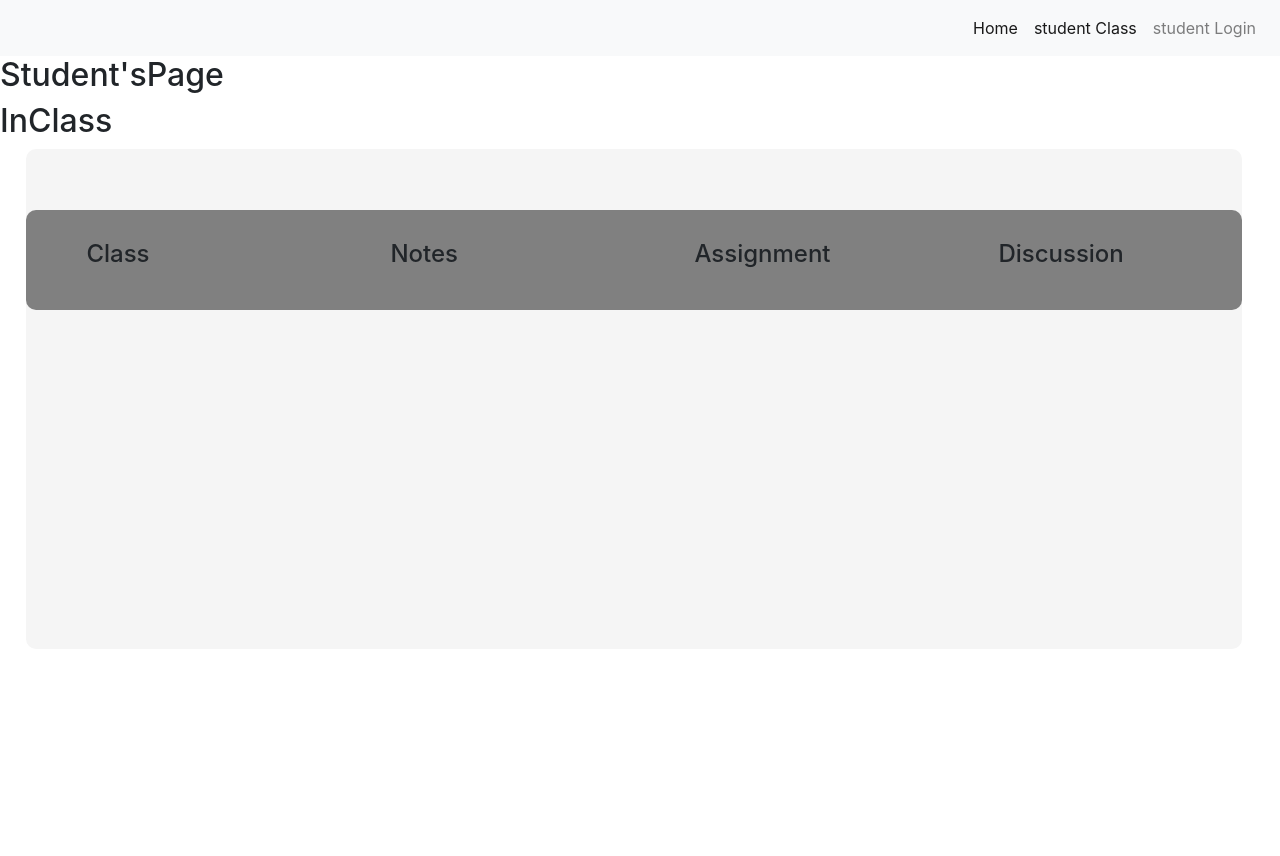
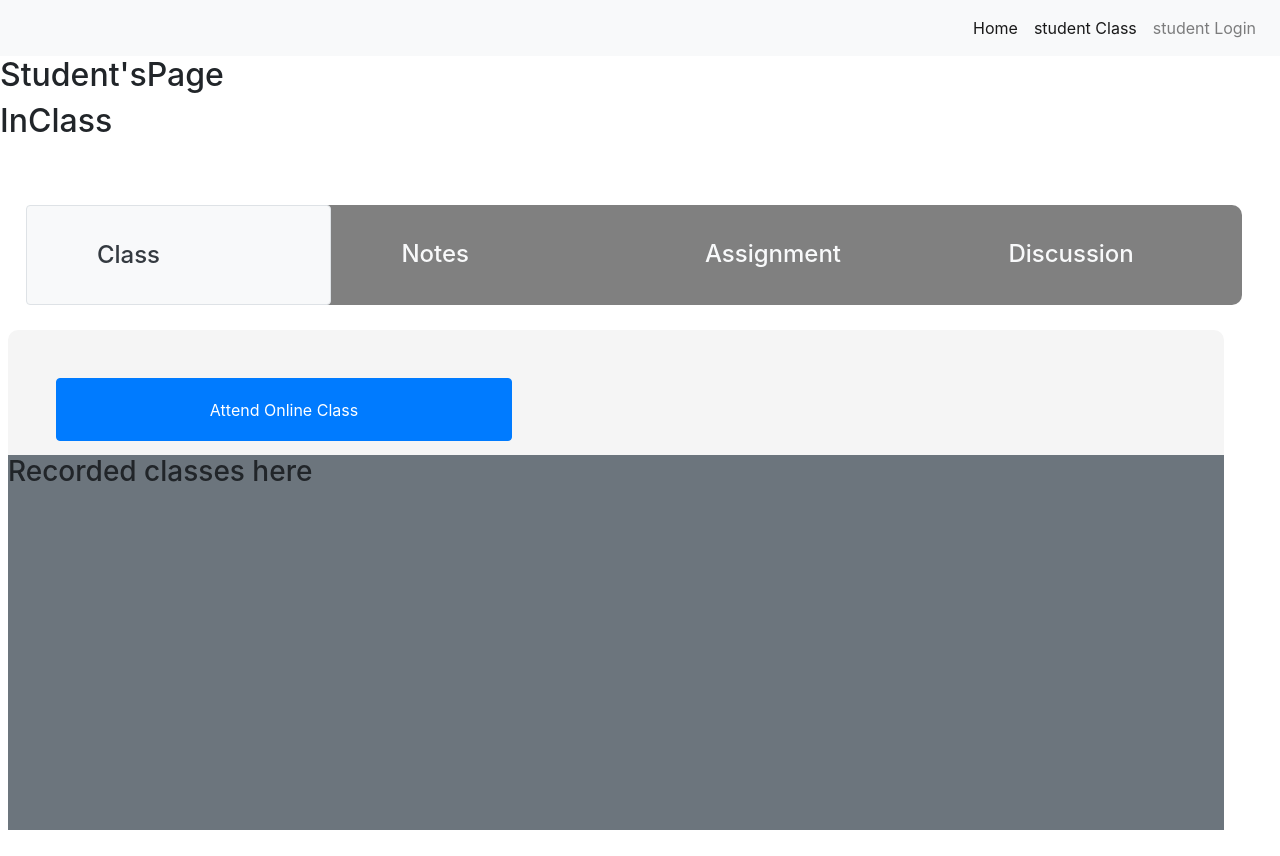
Before and after one commit to SanketKumar75/Collify, a React (Create React App) app in the folder client/: page /student/class in a window 1280 px wide. Before the commit the page ends 800 px from the top, so only its background shows below. Built offline with nearby package versions, Linux system fonts and the light colour scheme.

Commit message:
Baaic froner things remains

```diff
--- a/client/src/faculty-comp/FacClass.js
+++ b/client/src/faculty-comp/FacClass.js
@@ -15,19 +15,22 @@ const FacClass = () => {
             <h2>InClass</h2>
             <div className="Options Content">
 
-                   <NavLink className=" nav-link col text-secondry bg-light  border rounded" to="/faculty/class"><div className="Option text-dark"><h4>Class</h4></div></NavLink>
-                   <NavLink className=" nav-link col text-secondry " to="/faculty/notes"><div className="Option text-light"><h4>Notes</h4></div></NavLink>
+                   <NavLink className=" nav-link col text-secondary bg-light  border rounded" to="/faculty/class"><div className="Option text-dark"><h4>Class</h4></div></NavLink>
+                   <NavLink className=" nav-link col text-secondary " to="/faculty/notes"><div className="Option text-light"><h4>Notes</h4></div></NavLink>
                    <NavLink className=" nav-link col text-secondry " to="/faculty/assignment"><div className="Option text-light"><h4>Assignment</h4></div></NavLink>
                    <NavLink className=" nav-link col text-secondry " to="/faculty/disscussion"><div className="Option text-light"><h4>Discussion</h4></div></NavLink>
 
 
                 </div>
         </div>
-            <div className="Content">
+            <div className="Content row ml-2">
+            <div className="h-25 w-50">
+            <button type="button" className="col btn btn-primary h-50 w-75 mt-5 ml-5">Take Online Class</button>
+            </div>
 
+                <div className="mt-25 h-75 w-100 bg-secondary">
 
-                <div className="Class-Body">
-
+                    <h3>Recorded classes here</h3>
 
                 </div>
 
--- a/client/src/faculty-comp/FacLogin.js
+++ b/client/src/faculty-comp/FacLogin.js
@@ -33,7 +33,7 @@ const StLogin = () => {
             });
             const data = await res.json();
 
-            if(res.status === 402 || !data){
+            if(res.status === 402 || !res){
                 window.alert(`Invalid Registeration ${res.status}`);
                 console.log("Invalid reghisteration");
             }
--- a/client/src/faculty-comp/Notes.js
+++ b/client/src/faculty-comp/Notes.js
@@ -5,15 +5,16 @@ import {NavLink} from 'react-router-dom';
 
 const Notes = () => {
     return (
+
         <>
         <div>
             <h2>InClass</h2>
             <div className="Options Content">
 
-                        <NavLink className=" nav-link col text-secondry " to="/faculty/class"><div className="Option text-light"><h4>Class</h4></div></NavLink>
-                        <NavLink className=" nav-link col text-secondry bg-light  border rounded" to="/faculty/notes"><div className="Option text-dark"><h4>Notes</h4></div></NavLink>
-                        <NavLink className=" nav-link col text-secondry " to="/faculty/assignment"><div className="Option text-light"><h4>Assignment</h4></div></NavLink>
-                        <NavLink className=" nav-link col text-secondry " to="/faculty/disscussion"><div className="Option text-light"><h4>Discussion</h4></div></NavLink>
+                <NavLink className=" nav-link col text-secondry " to="/student/class"><div className="Option text-light"><h4>Class</h4></div></NavLink>
+                <NavLink className=" nav-link col text-secondry bg-light  border rounded" to="/student/notes"><div className="Option text-dark"><h4>Notes</h4></div></NavLink>
+                <NavLink className=" nav-link col text-secondry " to="/student/assignment"><div className="Option text-light"><h4>Assignment</h4></div></NavLink>
+                <NavLink className=" nav-link col text-secondry " to="/student/disscussion"><div className="Option text-light"><h4>Discussion</h4></div></NavLink>
 
 
                      </div>
@@ -21,9 +22,13 @@ const Notes = () => {
             <div className="Content">
                 <div className="w-50 h-100 bg-light ">
 
-                    <h3 className="w-75 h-50">Your Notes are here!!..</h3>
+                    <h3 className="w-75 h-25">Your Notes are here!!..</h3>
+                    <div className="mb-3">
 
-                    <div className=" mr-auto ml-auto mt-0 h-25 w-50 bg-light">
+                    <input className="form-control w-75 mr-auto ml-auto" type="file" id="formFile" />
+                    </div>
+
+                    <div className=" mr-auto ml-auto mt-5 h-25 w-50 bg-light">
                     <button type="button" className="btn btn-primary mr-auto ml-auto h-50">Upload New Notes</button>
                     </div>
 
--- a/client/src/student-comp/Assignment.js
+++ b/client/src/student-comp/Assignment.js
@@ -0,0 +1,32 @@
+import React from 'react';
+
+import {Route} from 'react-router-dom';
+import {NavLink} from 'react-router-dom';
+
+const Assignment = () => {
+    return (
+        <>
+        <div>
+            <h2>InClass</h2>
+            <div className="Options Content">
+                   <NavLink className=" nav-link col text-secondry " to="/student/class"><div className="Option text-light"><h4>Class</h4></div></NavLink>
+                   <NavLink className=" nav-link col text-secondry " to="/student/notes"><div className="Option text-light"><h4>Notes</h4></div></NavLink>
+                   <NavLink className=" nav-link col text-secondry bg-light  border rounded " to="/student/assignment"><div className="Option text-dark"><h4>Assignment</h4></div></NavLink>
+                   <NavLink className=" nav-link col text-secondry " to="/student/disscussion"><div className="Option text-light"><h4>Discussion</h4></div></NavLink>
+                </div>
+        </div>
+        <div className="Content row">
+
+        <div class="border rounded  border-1 border-info mr-auto ml-auto mt-5 h-25 w-75 bg-light">
+                    <h6 className="ml-2"> Ongoing assignment</h6>
+                    </div>
+                <div className="w-100 h-100 mt-5  border border-top-0 border-start-1 border-bottom-0 border-end-0">
+                    <div class="border rounded  border-1 border-info mr-auto ml-auto mt-2 h-50 w-75 bg-light">
+                        <h6 className="ml-2"> previous assignments</h6>
+                        </div>
+                    </div>
+            </div>
+        </>
+    )
+}
+export default Assignment
--- a/client/src/student-comp/Discussion.js
+++ b/client/src/student-comp/Discussion.js
@@ -0,0 +1,29 @@
+import React from 'react';
+
+import {Route} from 'react-router-dom';
+import {NavLink} from 'react-router-dom';
+
+const Discussion = () => {
+    return (
+        <>
+        <div>
+            <h2>InClass</h2>
+            <div className="Options Content">
+
+                        <NavLink className=" nav-link col text-secondry " to="/student/class"><div className="Option text-light"><h4>Class</h4></div></NavLink>
+                        <NavLink className=" nav-link col text-secondry " to="/student/notes"><div className="Option text-light"><h4>Notes</h4></div></NavLink>
+                        <NavLink className=" nav-link col text-secondry " to="/student/assignment"><div className="Option text-light"><h4>Assignment</h4></div></NavLink>
+                        <NavLink className="nav-link col text-secondry bg-light  border rounded " to="/student/disscussion"><div className="Option text-dark"><h4>Discussion</h4></div></NavLink>
+
+
+                     </div>
+        </div>
+            <div className="Content">
+
+                Your Discussion are here!!..
+
+            </div>
+        </>
+    )
+}
+export default Discussion
--- a/client/src/student-comp/Notes.js
+++ b/client/src/student-comp/Notes.js
@@ -0,0 +1,43 @@
+import React from 'react';
+
+import {Route} from 'react-router-dom';
+import {NavLink} from 'react-router-dom';
+
+const Notes = () => {
+    return (
+        <>
+        <div>
+            <h2>InClass</h2>
+            <div className="Options Content">
+
+                <NavLink className=" nav-link col text-secondry " to="/student/class"><div className="Option text-light"><h4>Class</h4></div></NavLink>
+                <NavLink className=" nav-link col text-secondry bg-light  border rounded" to="/student/notes"><div className="Option text-dark"><h4>Notes</h4></div></NavLink>
+                <NavLink className=" nav-link col text-secondry " to="/student/assignment"><div className="Option text-light"><h4>Assignment</h4></div></NavLink>
+                <NavLink className=" nav-link col text-secondry " to="/student/disscussion"><div className="Option text-light"><h4>Discussion</h4></div></NavLink>
+
+
+                     </div>
+        </div>
+            <div className="Content col">
+
+
+            <div className="w-30 h-100 mt-50 col-4">
+                <h5  className="ml-5">Notes by Professor</h5>
+                <div class="border rounded  border-1 border-info mr-auto ml-auto mt-5 h-75 w-75 bg-light">
+                    <h6 className="ml-2"> Notes Provided by the facuty appears here</h6>
+                    </div>
+                </div>
+
+
+                <div className="w-100 h-100 bg-dark col">
+
+                    <h3 className="w-100 h-90 bg-light">Write Your Notes here</h3>
+
+
+                </div>
+
+            </div>
+        </>
+    )
+}
+export default Notes
--- a/client/src/student-comp/S-main.js
+++ b/client/src/student-comp/S-main.js
@@ -1,10 +1,15 @@
 import React from 'react';
+
 import StClass from './StClass';
 import {Route} from 'react-router-dom';
 import StLogin from './StLogin';
 import Navbar from './StudentHomePage'
 import Signup from './Ssignup';
 import Subject from './SubjectComp';
+import Notes from './Notes';
+import Assignment from './Assignment';
+import Discussion from './Discussion';
+
 
 
 const StudentHome = () => {
@@ -27,6 +32,16 @@ const StudentHome = () => {
             <Signup />
         </Route>
 
+        <Route  exact path="/student/notes">
+        <Notes />
+        </Route>
+        <Route  exact path="/student/assignment">
+        <Assignment />
+        </Route>
+        <Route path="/student/disscussion">
+            <Discussion />
+        </Route>
+
        </>
 
     )
--- a/client/src/student-comp/StClass.js
+++ b/client/src/student-comp/StClass.js
@@ -6,22 +6,30 @@ const StClass = () => {
     return (
         <>
         <div>
-            <h2>InClass</h2>
-        </div>
-            <div className="Content">
+        <h2>InClass</h2>
+        <div className="Options Content">
 
-                <div className="Options">
+               <NavLink className=" nav-link col text-secondary bg-light  border rounded" to="/student/class"><div className="Option text-dark"><h4>Class</h4></div></NavLink>
+               <NavLink className=" nav-link col text-secondary " to="/student/notes"><div className="Option text-light"><h4>Notes</h4></div></NavLink>
+               <NavLink className=" nav-link col text-secondry " to="/student/assignment"><div className="Option text-light"><h4>Assignment</h4></div></NavLink>
+               <NavLink className=" nav-link col text-secondry " to="/student/disscussion"><div className="Option text-light"><h4>Discussion</h4></div></NavLink>
 
-                    <div className="Option"><h4>Class</h4></div>
-                    <div className="Option"><h4>Notes</h4></div>
-                    <div className="Option"><h4>Assignment</h4></div>
-                    <div className="Option"><h4>Discussion</h4></div>
-
-                </div>
-                <div className="Class-Body"></div>
 
             </div>
-        </>
+    </div>
+        <div className="Content row ml-2">
+        <div className="h-25 w-50">
+        <button type="button" className="col btn btn-primary h-50 w-75 mt-5 ml-5">Attend Online Class</button>
+        </div>
+
+            <div className="mt-25 h-75 w-100 bg-secondary">
+
+                <h3>Recorded classes here</h3>
+
+            </div>
+
+        </div>
+    </>
     )
 }
 export default StClass
```
Also changed, not shown: client/src/faculty-comp/Assignment.js (+8 -9 lines), 1 other file (tests, documents, lock files or other folders).
